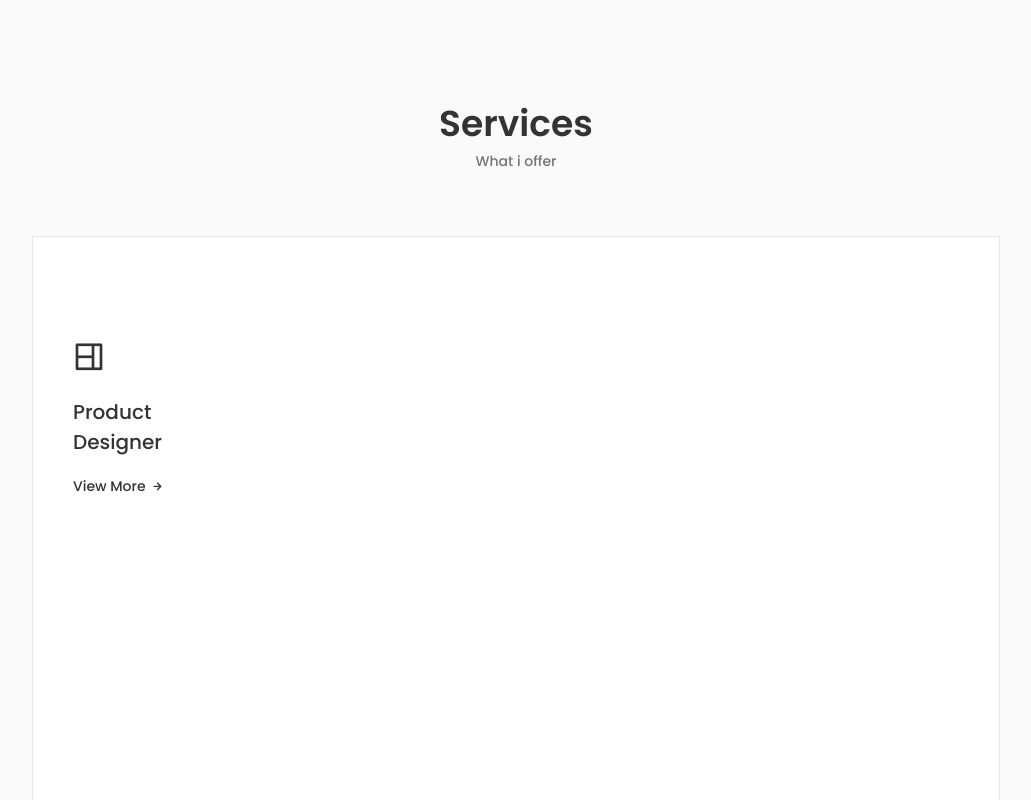
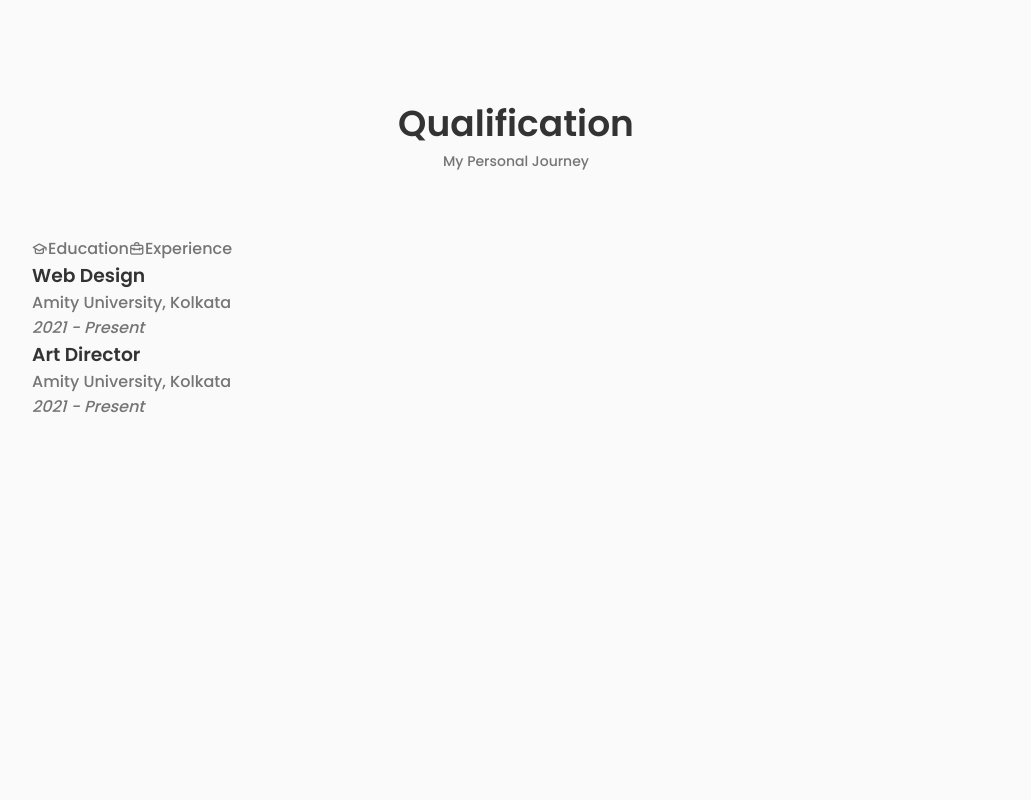
Before and after one commit to thenileshmishra/Protfolio, a React (Create React App) app: page / in a window 1280 px wide. Shown: the top 800 px of the page, without its empty margins (124-1155 px from the left). Built offline with nearby package versions, Linux system fonts and the light colour scheme.

Commit message:
qualification

```diff
--- a/src/App.js
+++ b/src/App.js
@@ -4,6 +4,7 @@ import Home from "./components/home/Home";
 import About from "./components/about/About";
 import Skills from "./components/skills/Skills";
 import Services from "./components/services/Services";
+import Qualification from "./components/qualification/Qualification";
 
 function App() {
   return (
@@ -13,7 +14,8 @@ function App() {
         {/* <Home /> */}
         {/* <About /> */}
         {/* <Skills /> */}
-        <Services />
+        {/* <Services /> */}
+        <Qualification />
       </main>
     </>
   );
--- /dev/null
+++ b/src/components/qualification/Qualification.jsx
@@ -0,0 +1,67 @@
+import React from "react";
+import "./qualification.css";
+
+function Qualification() {
+  return (
+    <section className="qualification section">
+      <h2 className="section__title">Qualification</h2>
+      <span className="section__subtitle">My Personal Journey</span>
+
+      <div className="qualification__Container container">
+        <div className="qualification__tabs">
+          <div className="qualification__button qualification__active button--flex">
+            <i className="uil uil-graduation-cap qualification__icon"></i>
+            Education
+          </div>
+
+          <div className="qualification__button button--flex">
+            <i className="uil uil-briefcase-alt qualification__icon"></i>
+            Experience
+          </div>
+        </div>
+
+        <div className="qualification__sections">
+          <div className="qualification__content">
+            <div className="qualification__data">
+              <div>
+                <h3 className="qualification__title">Web Design</h3>
+                <span className="qualification__subtitle">
+                  Amity University, Kolkata
+                </span>
+                <div className="ququalification__calender">
+                  <i className="uil uil-calender-alt">2021 - Present</i>
+                </div>
+              </div>
+
+              <div>
+                <span className="qualification__rounder"></span>
+                <span className="qualification__line"></span>
+              </div>
+            </div>
+
+            <div className="qualification__data">
+              <div></div>
+
+              <div>
+                <span className="qualification__rounder"></span>
+                <span className="qualification__line"></span>
+              </div>
+
+              <div>
+                <h3 className="qualification__title">Art Director</h3>
+                <span className="qualification__subtitle">
+                  Amity University, Kolkata
+                </span>
+                <div className="ququalification__calender">
+                  <i className="uil uil-calender-alt">2021 - Present</i>
+                </div>
+              </div>
+            </div>
+          </div>
+        </div>
+      </div>
+    </section>
+  );
+}
+
+export default Qualification;
```
Also changed, not shown: src/components/qualification/qualification.css (added).
